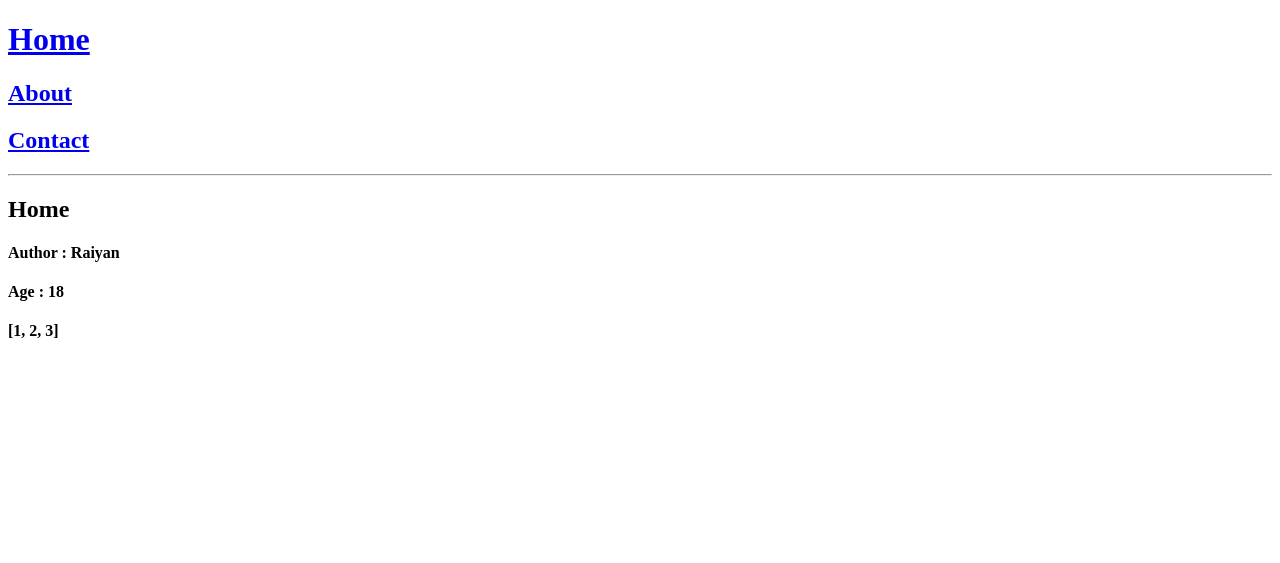
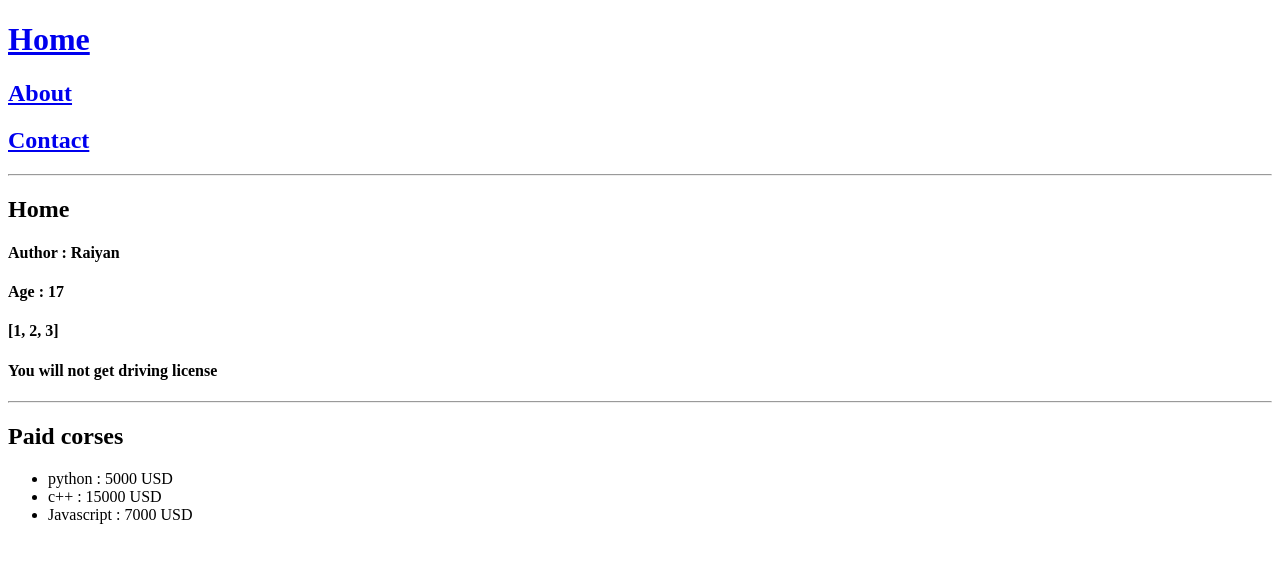
Before and after one commit to coderboy-raiyan/django-projects, a Django app: page / in a window 1280 px wide. Shown: the top 563 px of the page. Run offline with Django 4.2, Linux system fonts and the light colour scheme.

Commit message:
django template filters done

```diff
--- a/simple_page_navigation/simple_page_navigation/views.py
+++ b/simple_page_navigation/simple_page_navigation/views.py
@@ -1,5 +1,13 @@
 from django.shortcuts import render
 
-def home(request) :
-    d = {"name" : "Raiyan", "age" : 18, "list" : [1, 2, 3]}
+
+def home(request):
+    d = {
+        "name": "Raiyan", "age": 17, "list": [1, 2, 3],
+        "courses": [
+            {"id": 1, "name": "python", "fee": 5000},
+            {"id": 2, "name": "c++", "fee": 15000},
+            {"id": 3, "name": "Javascript", "fee": 7000}
+        ]
+    }
     return render(request, "home.html", d)
--- a/simple_page_navigation/templates/home.html
+++ b/simple_page_navigation/templates/home.html
@@ -14,5 +14,19 @@
     <h4>Author : {{name}}</h4>
     <h4>Age : {{age}}</h4>
     <h4>{{list}}</h4>
+
+    <!-- condintional  -->
+    {% if age >= 18 %}
+    <h4>You will get driving license</h4>
+    {% elif age < 18 %}
+    <h4>You will not get driving license</h4>
+    {%endif%}
+    <hr />
+    <h2>Paid corses</h2>
+    <ul>
+      {%for course in courses%}
+      <li>{{course.name}} : {{course.fee}} USD</li>
+      {% endfor %}
+    </ul>
   </body>
 </html>
```
